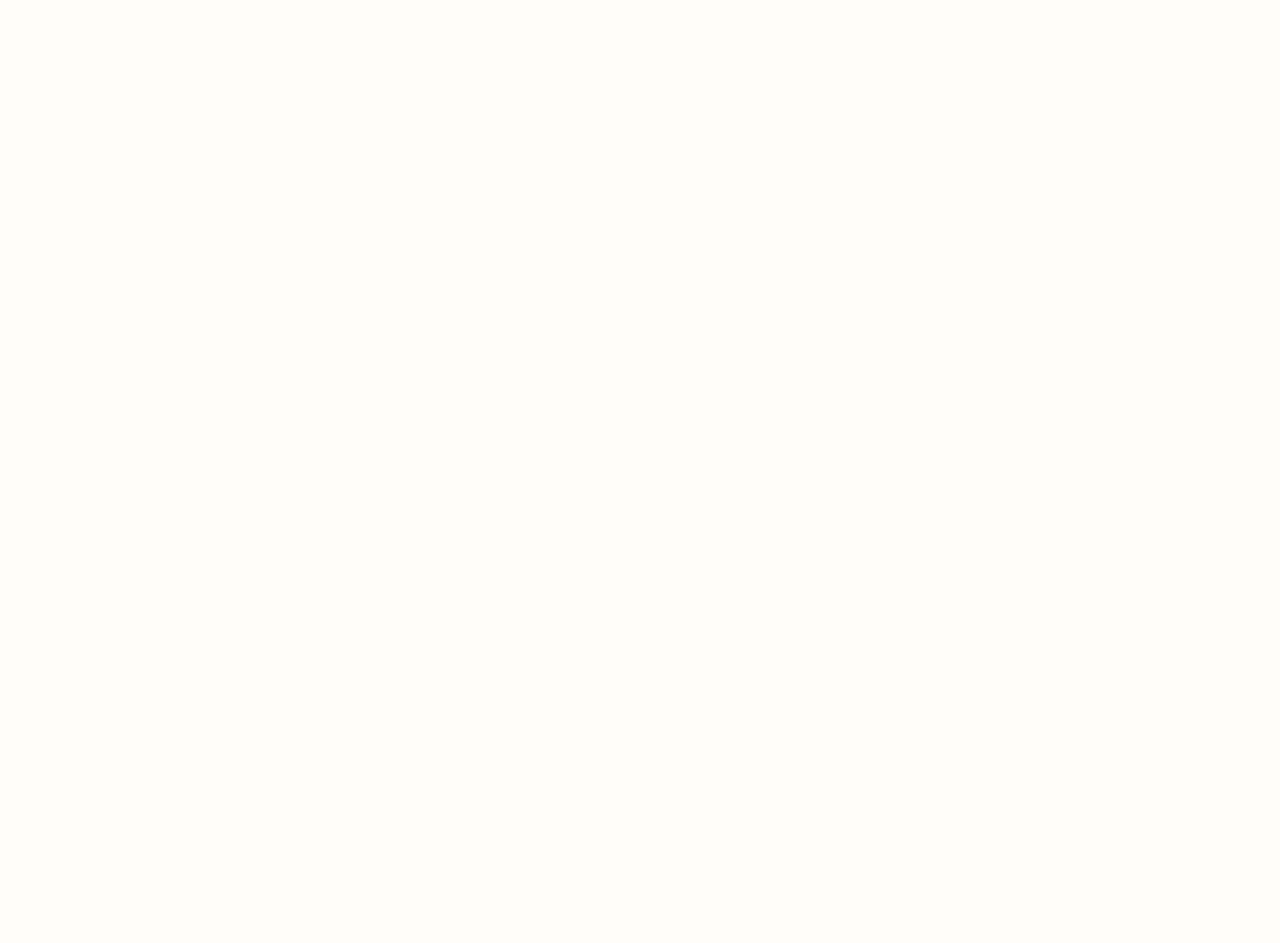
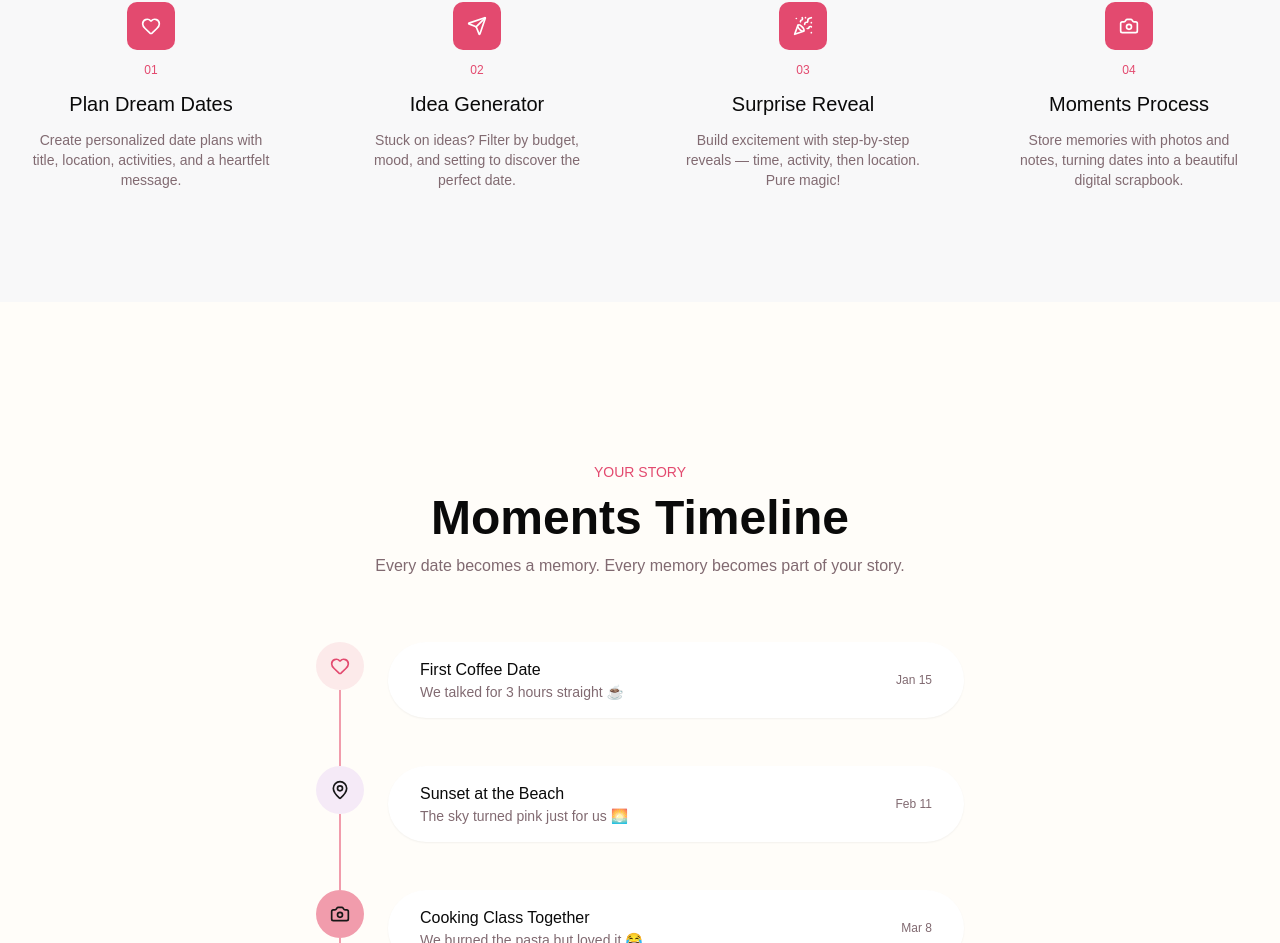
Before and after one commit to Edisemiefegi/moments, a React (Vite) app: page / in a window 1280 px wide. Shown: the part 1857-2800 px from the top of the page. Before the commit the page ends 1599 px from the top, so only its background shows below. Built offline with nearby package versions, Linux system fonts and the light colour scheme.

Commit message:
feat: timeline ui

```diff
--- a/src/components/HowItWorks.tsx
+++ b/src/components/HowItWorks.tsx
@@ -8,8 +8,7 @@ import {
 } from "lucide-react";
 import Card from "./base/Card";
 
-function HowItWorks() {
-  const iconStyles = [
+export const iconStyles = [
   {
     bg: "bg-primary/10",
     color: "text-primary",
@@ -24,6 +23,7 @@ function HowItWorks() {
   },
 ];
 
+function HowItWorks() {
   const features = [
     {
       icon: CalendarHeart,
@@ -73,7 +73,10 @@ function HowItWorks() {
         {features.map(({ icon: Icon, text, title }, index) => {
           const style = iconStyles[index % iconStyles.length];
           return (
-            <Card key={index} className="space-y-5 hover:border-primary hover:border cursor-pointer hover:transition hover:ease-in-out hover:delay-200">
+            <Card
+              key={index}
+              className="space-y-5 hover:border-primary hover:border cursor-pointer hover:transition hover:ease-in-out hover:delay-200"
+            >
               <span
                 className={`rounded-full size-12 flex items-center justify-center ${style.bg}`}
               >
--- /dev/null
+++ b/src/components/Process.tsx
@@ -0,0 +1,68 @@
+import { Camera, Heart, PartyPopper, Send } from "lucide-react";
+import Card from "./base/Card";
+
+function Process() {
+  const process = [
+    {
+      icon: Heart,
+      step: "01",
+      title: "Plan Dream Dates",
+      text: "Create personalized date plans with title, location, activities, and a heartfelt message.",
+    },
+    {
+      icon: Send,
+      step: "02",
+
+      title: "Idea Generator",
+      text: "Stuck on ideas? Filter by budget, mood, and setting to discover the perfect date.",
+    },
+    {
+      icon: PartyPopper,
+      step: "03",
+
+      title: "Surprise Reveal",
+      text: "Build excitement with step-by-step reveals — time, activity, then location. Pure magic!",
+    },
+    {
+      icon: Camera,
+      step: "04",
+
+      title: "Moments Process",
+      text: "Store memories with photos and notes, turning dates into a beautiful digital scrapbook.",
+    },
+  ];
+
+  return (
+    <section className="sm:space-y-16 space-y-10 py-20 mx-auto container ">
+      <div className="mx-auto text-center  space-y-3">
+        <p className="text-primary text-sm ">PROCESS</p>
+        <h1 className="font-semibold     md:text-5xl text-3xl ">
+          How it works{" "}
+        </h1>
+        <p className="text-text max-w-xl mx-auto">
+          From sparking ideas to treasuring memories, Moments has everything to
+          make your dates extraordinary.{" "}
+        </p>
+      </div>
+      <div className="grid  lg:grid-cols-4 sm:grid-cols-2 grid-cols-1  gap-6 ">
+        {process.map(({ icon: Icon, text, title, step }, index) => {
+          return (
+            <Card
+              key={index}
+              className="flex   flex-col gap-3 items-center text-center bg-transparent! shadow-none! cursor-pointer hover:transition hover:ease-in-out hover:delay-200"
+            >
+              <span className="rounded-lg hover:-skew-3 size-12 flex items-center justify-center bg-primary">
+                <Icon className="text-white" size={20} />
+              </span>
+              <p className="text-xs text-primary">{step}</p>
+              <p className="font-medium text-xl">{title}</p>
+              <p className="text-text text-sm">{text}</p>
+            </Card>
+          );
+        })}
+      </div>
+    </section>
+  );
+}
+
+export default Process;
--- /dev/null
+++ b/src/components/TimeLine.tsx
@@ -0,0 +1,79 @@
+import { Camera, Heart, MapPin, Star } from "lucide-react";
+import Card from "./base/Card";
+import { iconStyles } from "./HowItWorks";
+
+function TimeLine() {
+  const timeline = [
+    {
+      icon: Heart,
+      date: "Jan 15",
+      title: "First Coffee Date",
+      text: "We talked for 3 hours straight ☕",
+    },
+    {
+      icon: MapPin,
+      date: "Feb 11",
+
+      title: "Sunset at the Beach",
+      text: "The sky turned pink just for us 🌅",
+    },
+    {
+      icon: Camera,
+      date: "Mar 8",
+
+      title: "Cooking Class Together",
+      text: "We burned the pasta but loved it 😂 ",
+    },
+    {
+      icon: Star,
+      date: "Apr 2",
+
+      title: "Stargazing Night",
+      text: "Found our constellation ✨ ",
+    },
+  ];
+
+  return (
+    <section className="sm:space-y-16 space-y-10 py-20 mx-auto container ">
+      <div className="mx-auto text-center  space-y-3">
+        <p className="text-primary text-sm ">YOUR STORY</p>
+        <h1 className="font-semibold     md:text-5xl text-3xl ">
+          Moments Timeline
+        </h1>
+        <p className="text-text max-w-xl mx-auto">
+          Every date becomes a memory. Every memory becomes part of your story.
+        </p>
+      </div>
+      <div className="flex flex-col items-center gap-12">
+        {timeline.map(({ icon: Icon, text, title, date }, index) => {
+          const style = iconStyles[index % iconStyles.length];
+
+          return (
+            <div className="flex sm:gap-6 gap-3">
+              <div className="flex  relative flex-col items-center">
+                <span
+                  className={`rounded-full size-12 flex items-center justify-center ${style.bg}`}
+                >
+                  <Icon className={`${style.color}`} size={20} />
+                </span>
+                <span className="w-0.5 absolute -bottom-12 h-full bg-accent"></span>
+              </div>
+              <Card
+                key={index}
+                className="flex  justify-between   rounded-full! p-4! md:w-xl w-full px-8!  sm:gap-12 gap-8  items-center  "
+              >
+                <div>
+                  <p className="font-medium sm:text-base text-sm ">{title}</p>
+                  <p className="text-text sm:text-sm text-xs">{text}</p>
+                </div>
+                <p className="text-xs text-text ">{date}</p>
+              </Card>
+            </div>
+          );
+        })}
+      </div>
+    </section>
+  );
+}
+
+export default TimeLine;
--- /dev/null
+++ b/src/components/base/Footer.tsx
@@ -0,0 +1,22 @@
+import { Heart } from "lucide-react";
+
+export default function Footer() {
+  return (
+    <footer className="mx-auto pt-6 gap-6 p-2 container flex justify-between  ">
+      <span className="flex gap-2">
+        <Heart fill="#e34a6f" stroke="0" />
+        <p className="font-medium">
+          Mo<span className="text-accent">ments</span>
+        </p>
+      </span>
+      <p className="text-xs text-text">
+        Made with ♥ for people who love making memories
+      </p>
+      <div className="flex flex-col sm:flex-row gap-4 text-xs text-text">
+        <p>Privacy</p>
+        <p>Terms</p>
+        <p>Contact</p>
+      </div>
+    </footer>
+  );
+}
--- a/src/components/base/Navbar.tsx
+++ b/src/components/base/Navbar.tsx
@@ -25,7 +25,7 @@ function Navbar() {
         <div className=" gap-8 sm:flex hidden  text-sm font-light text-muted-foreground">
           <Link to={"/"}>Features</Link>
           <Link to={"/"}>How it works</Link>
-          <Link to={"/"}>Timesline</Link>
+          <Link to={"/"}>Timeline</Link>
         </div>
         <div className="flex gap-2 items-center">
           <Button variant={"ghost"} onClick={handleToggle} className="px-0">
--- a/src/components/ui/button.tsx
+++ b/src/components/ui/button.tsx
@@ -25,7 +25,7 @@ const buttonVariants = cva(
           "h-9 gap-1.5 px-3 has-data-[icon=inline-end]:pr-2 has-data-[icon=inline-start]:pl-2",
         xs: "h-6 gap-1 rounded-[min(var(--radius-md),10px)] px-2 text-xs in-data-[slot=button-group]:rounded-lg has-data-[icon=inline-end]:pr-1.5 has-data-[icon=inline-start]:pl-1.5 [&_svg:not([class*='size-'])]:size-3",
         sm: "h-7 gap-1 rounded-[min(var(--radius-md),12px)] px-2.5 text-[0.8rem] in-data-[slot=button-group]:rounded-lg has-data-[icon=inline-end]:pr-1.5 has-data-[icon=inline-start]:pl-1.5 [&_svg:not([class*='size-'])]:size-3.5",
-        lg: "h-10 gap-1.5 px-2.5 has-data-[icon=inline-end]:pr-3 has-data-[icon=inline-start]:pl-3",
+        lg: "h-12 gap-1.5 px-5 has-data-[icon=inline-end]:pr-3 has-data-[icon=inline-start]:pl-3",
         icon: "size-8",
         "icon-xs":
           "size-6 rounded-[min(var(--radius-md),10px)] in-data-[slot=button-group]:rounded-lg [&_svg:not([class*='size-'])]:size-3",
--- a/src/pages/Home.tsx
+++ b/src/pages/Home.tsx
@@ -1,7 +1,12 @@
+import { Heart } from "lucide-react";
 import Feature from "../components/Feature";
 import HowItWorks from "../components/HowItWorks";
+import Process from "../components/Process";
+import TimeLine from "../components/TimeLine";
+import Card from "../components/base/Card";
 import Navbar from "../components/base/Navbar";
-
+import { Button } from "../components/ui/button";
+import Footer from "../components/base/Footer";
 
 function Home() {
   return (
@@ -10,8 +15,32 @@ function Home() {
       <section className="py-14 bg-background ">
         <div className="mx-auto container space-y-24 w-11/12 py-20">
           <Feature />
-          <HowItWorks/>
+          <HowItWorks />
         </div>
+
+        <div className="bg-[#F8F8F9]">
+          <Process />
+        </div>
+
+        <div className="mx-auto container space-y-24 w-11/12 py-20">
+          <TimeLine />
+          <Card className="bg-accent! space-y-6 text-center text-white">
+            <h1 className="font-semibold md:text-5xl text-3xl">
+              Ready to create your first moment?
+            </h1>
+            <p className="max-w-lg mx-auto">
+              Start planning unforgettable dates and build a timeline of
+              memories that last forever.
+            </p>
+            <Button size={'lg'} className="bg-white text-primary">
+              <Heart /> Get Started Free
+            </Button>
+          </Card>
+        </div>
+
+        <hr />
+
+        <Footer/>
       </section>
     </main>
   );
```
Lines whose indentation alone changed are shown as unchanged.
